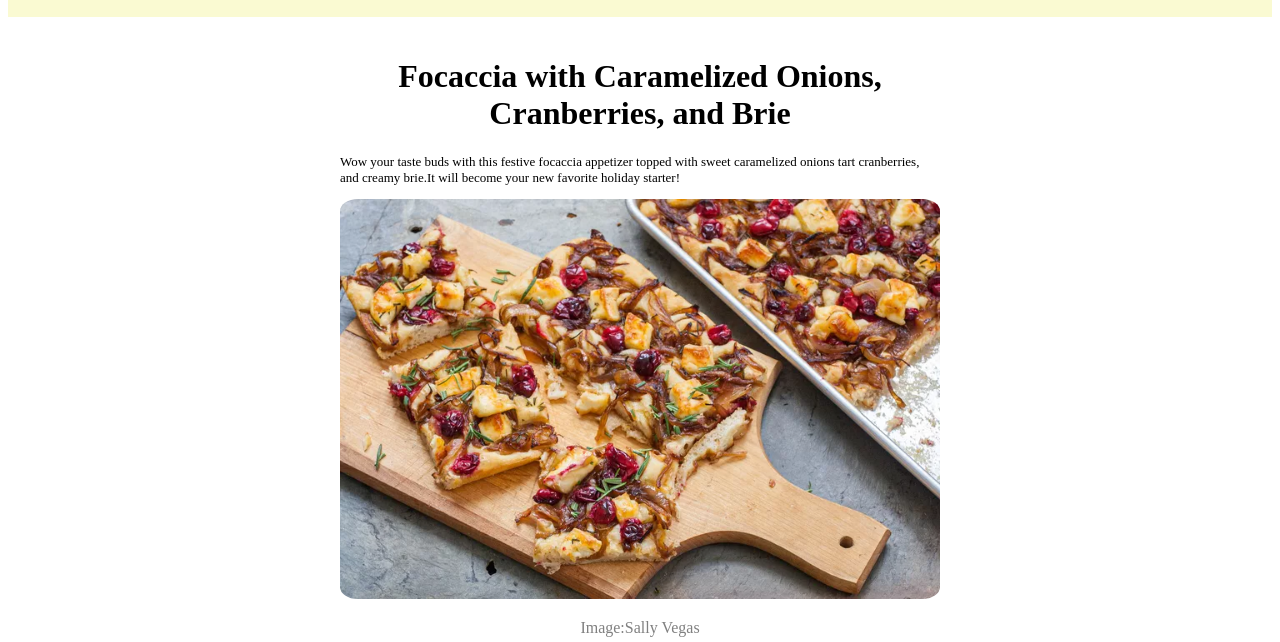
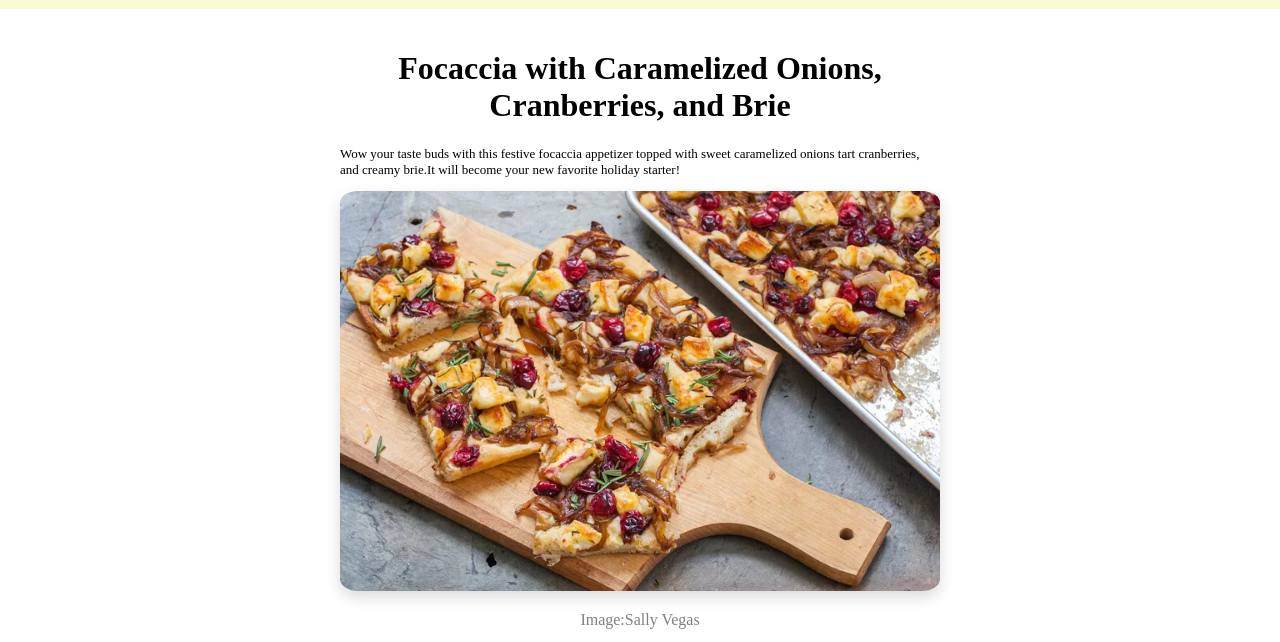
Before and after one commit to AlessioPanconi/U1-W1-D3, a plain HTML site: page index.html in a window 1280 px wide. Shown: the part 110-752 px from the top of the page. Drawn offline with Linux system fonts and the light colour scheme.

Commit message:
Aggiunta obra immagine e comprensione di poter ottimizzare il css

```diff
--- a/assets/style.css
+++ b/assets/style.css
@@ -1,5 +1,6 @@
 body {
   font-family: serif;
+  margin: 0px;
 }
 
 header {
@@ -32,6 +33,8 @@ main {
   border-left: 0px;
   border-right: 0px;
 
+  /* border-top: 2px solid rgb() bla bla potevo usare questo invece che modificare tutti i bordi come un citrullo*/
+
   border-color: rgb(240, 240, 112);
 }
 
@@ -43,6 +46,7 @@ h1 {
 .focaccia {
   border-radius: 3%;
   max-width: 100%;
+  box-shadow: 0px 6px 15px rgb(0 0 0 / 15%);
 }
 
 .separatore {
@@ -54,6 +58,7 @@ h1 {
   border-right: 0px;
 
   border-color: rgb(112, 201, 240);
+  /*stessa cosa di sopra proprio furbo*/
 }
 
 .bordodiv {
```
